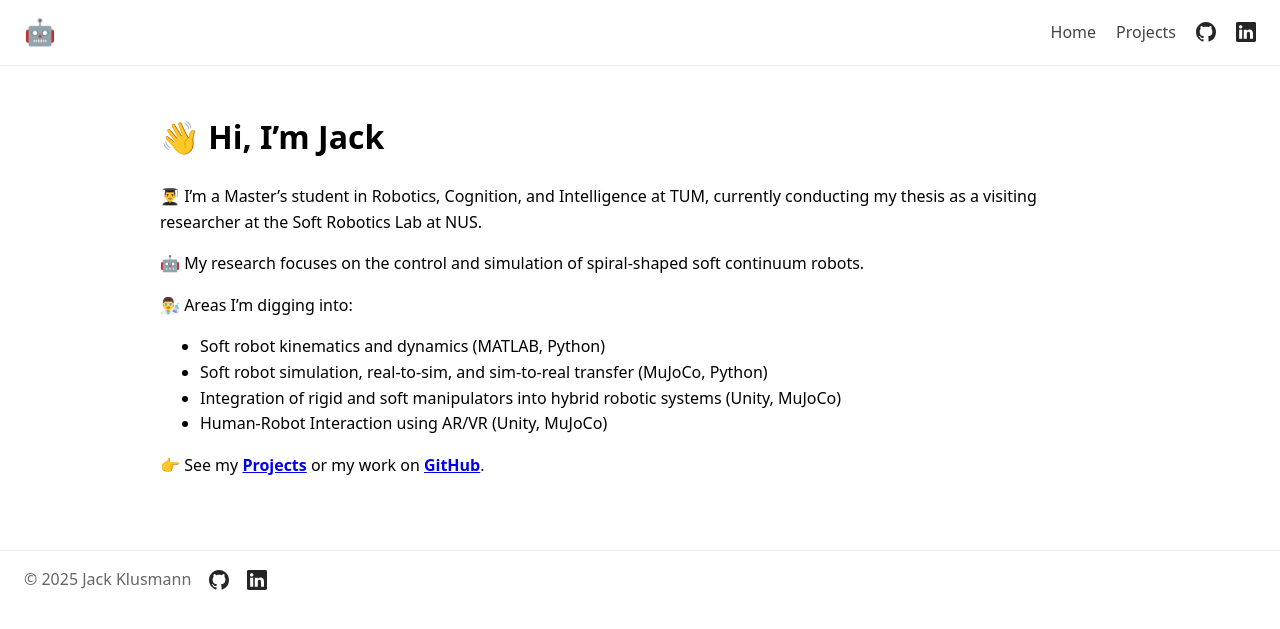
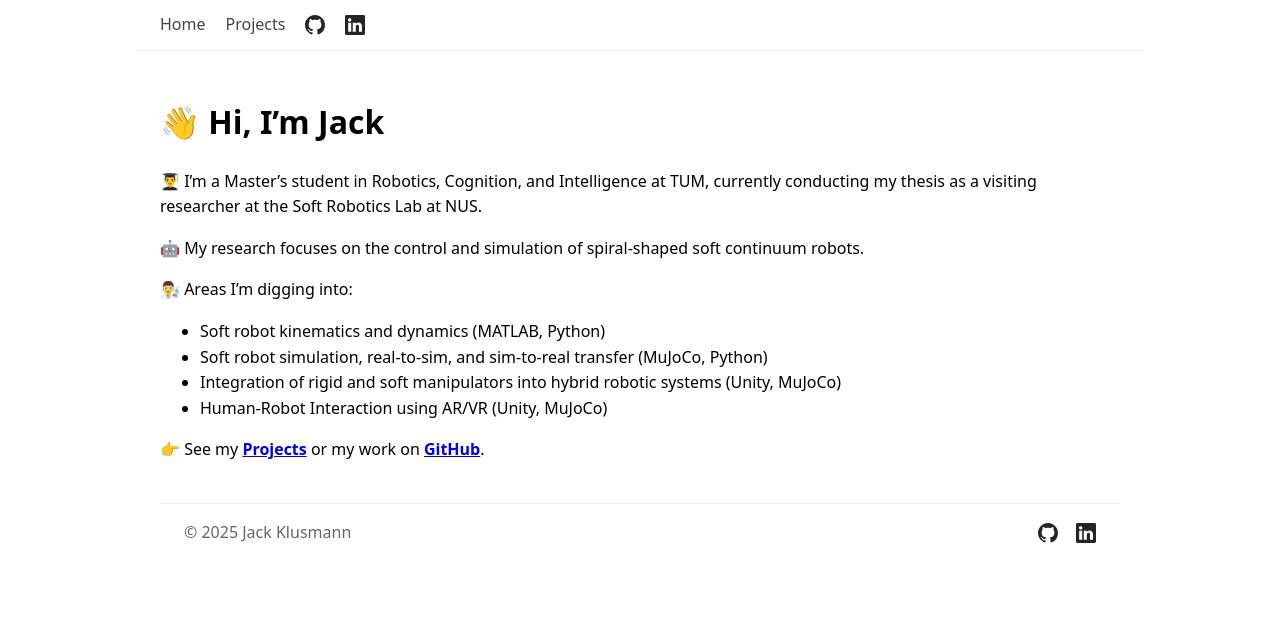
Before and after one commit to Jack-Klusmann/jack-klusmann.github.io, a Jekyll site: the page built from index.md, in a window 1280 px wide. Shown: the top 629 px of the page. Built offline with Jekyll 4.4.1, drawn with Linux system fonts in a browser that asks for light colours.

Commit message:
Style changes

```diff
--- a/_includes/header.html
+++ b/_includes/header.html
@@ -1,8 +1,5 @@
 <header class="site-header">
   <div class="wrapper header-content">
-    <div class="logo">
-      <span class="emoji">🤖</span>
-    </div>
     <nav class="nav-links">
       <a href="{{ '/' | relative_url }}">Home</a>
       <a href="{{ '/projects/' | relative_url }}">Projects</a>
--- a/assets/css/style.css
+++ b/assets/css/style.css
@@ -1,21 +1,66 @@
-/* assets/css/style.css */
-:root { --max: 960px; --gap: 16px; }
-body { font-family: system-ui, sans-serif; line-height: 1.6; margin: 0; }
-.container { max-width: var(--max); margin: 0 auto; padding: 24px; }
-.nav { display:flex; gap:16px; padding:12px 24px; border-bottom:1px solid #eee; }
-.grid { display:grid; grid-template-columns: repeat(auto-fill, minmax(260px,1fr)); gap: var(--gap); }
-.card { display:block; text-decoration:none; border:1px solid #eee; border-radius:14px; overflow:hidden; transition: transform .08s ease, box-shadow .08s ease; }
-.card:hover { transform: translateY(-2px); box-shadow: 0 6px 18px rgba(0,0,0,.06); }
-.card img { width:100%; height:160px; object-fit:cover; }
-.card-body { padding:14px; }
-.card h3 { margin:0 0 6px 0; font-size:1.05rem; }
-.tags { color:#666; font-size:.9rem; }
-.hero { width:100%; border-radius:14px; margin: 8px 0 16px 0; }
-.site-title { display: none !important; }
-.site-footer { border-top:1px solid #eee; margin-top:32px; padding:16px 24px; color:#666; }
+:root {
+  --max: 960px;
+  --gap: 16px;
+}
+
+body {
+  font-family: system-ui, sans-serif;
+  line-height: 1.6;
+  margin: 0;
+}
+
+.wrapper {
+  max-width: var(--max);
+  margin: 0 auto;
+}
+
+.container {
+  max-width: var(--max);
+  margin: 0 auto;
+  padding: 24px;
+}
+
+.grid {
+  display: grid;
+  grid-template-columns: repeat(auto-fill, minmax(260px, 1fr));
+  gap: var(--gap);
+}
+
+.card {
+  display: block;
+  text-decoration: none;
+  border: 1px solid #eee;
+  border-radius: 14px;
+  overflow: hidden;
+  transition: transform 0.08s ease, box-shadow 0.08s ease;
+}
+.card:hover {
+  transform: translateY(-2px);
+  box-shadow: 0 6px 18px rgba(0, 0, 0, 0.06);
+}
+.card img {
+  width: 100%;
+  height: 160px;
+  object-fit: cover;
+}
+.card-body {
+  padding: 14px;
+}
+.card h3 {
+  margin: 0 0 6px 0;
+  font-size: 1.05rem;
+}
+.tags {
+  color: #666;
+  font-size: 0.9rem;
+}
+.hero {
+  width: 100%;
+  border-radius: 14px;
+  margin: 8px 0 16px 0;
+}
 
 /* ----- Header ----- */
-
 .header-content {
   display: flex;
   align-items: center;
@@ -40,7 +85,6 @@ body { font-family: system-ui, sans-serif; line-height: 1.6; margin: 0; }
   color: #444;
   transition: color 0.2s;
 }
-
 .nav-links a:hover {
   color: #000;
 }
@@ -52,29 +96,28 @@ body { font-family: system-ui, sans-serif; line-height: 1.6; margin: 0; }
   opacity: 0.85;
   transition: opacity 0.2s;
 }
-
 .nav-links img:hover {
   opacity: 1;
 }
 
 /* ----- Footer ----- */
-
 .footer-content {
   display: flex;
   align-items: center;
-  gap: 18px;
+  justify-content: space-between; /* copyright left, icons right */
+  padding: 16px 24px;
+  border-top: 1px solid #eee;
+  color: #666;
 }
 
 .social-links {
   display: flex;
   gap: 18px;
 }
-
 .social-links a {
   text-decoration: none !important;
   border-bottom: none !important;
 }
-
 .social-links img {
   display: block;
   width: 20px;
@@ -82,7 +125,6 @@ body { font-family: system-ui, sans-serif; line-height: 1.6; margin: 0; }
   opacity: 0.85;
   transition: opacity 0.2s;
 }
-
 .social-links img:hover {
   opacity: 1;
 }
```
Also changed, not shown: assets/robot.png (added), 1 other file.
